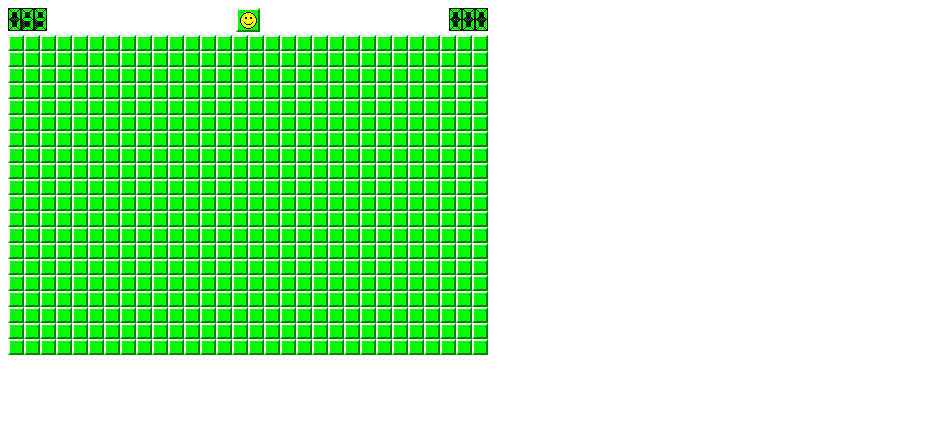
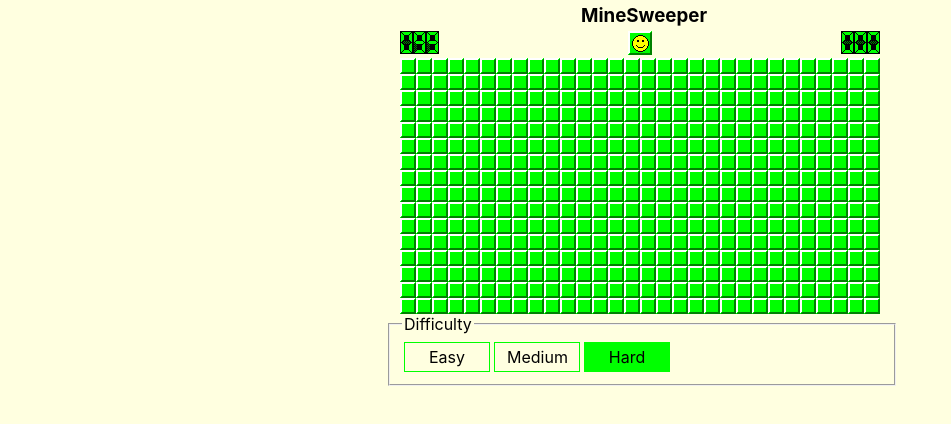
Before and after one commit to koshunyin/minesweeper, a React app: page / in a window 1280 px wide. Shown: the whole page, without its empty margins (0-951 px from the left). Built offline with nearby package versions, Linux system fonts and the light colour scheme.

Commit message:
Added difficulty settings

```diff
--- a/src/component/App.css
+++ b/src/component/App.css
@@ -1,3 +1,21 @@
+#app {
+  position: absolute;
+  left: 50%;
+  transform: translateX(-50%);
+}
+
+.centre {
+  position: relative;
+  left: 50%;
+  transform: translateX(-50%);
+}
+
+h3 {
+  margin: 4px;
+  padding: 0;
+  text-align: center;
+}
+
 #header {
   display: flex;
   align-items: flex-start;
--- a/src/component/App.js
+++ b/src/component/App.js
@@ -2,26 +2,34 @@ import React from 'react';
 import Board from './Board';
 import Counter from './Counter';
 import Button from './Button';
+import RadioGroup from './RadioGroup';
 import './App.css';
 const constants = require('../lib/constants');
 
 export default class App extends React.Component {
   constructor(props) {
     super(props);
-    this.width = 30;
-    this.height = 20;
-    this.bomb_count = 99;
+
+
 
     this.state = {
       restart_count: 0,
       flag_count: 0,
       time: 0,
-      button_status: constants.BUTTON_INIT
+      button_status: constants.BUTTON_INIT,
+      board_width: 30,
+      board_height: 16,
+      bomb_count: 99,
+      difficulty: constants.DIFFICULTY_HARD
     };
   }
 
   handleSmileyClick = () => {
-    // Force restart on Board
+    this.restartGame();
+  }
+
+  restartGame = () => {
+    // Force a restart
     this.setState({
       restart_count: this.state.restart_count + 1,
       flag_count: 0,
@@ -57,14 +65,41 @@ export default class App extends React.Component {
     this.setState({ flag_count: this.state.flag_count + (flagged ? 1 : -1) });
   }
 
+  handleRadioClick = (difficulty) => {
+    let width, height, bombs;
+    switch (difficulty) {
+      case constants.DIFFICULTY_EASY:
+        width = 9; height = 9; bombs = 10;
+        break;
+      case constants.DIFFICULTY_MEDIUM:
+        width = 16; height = 16; bombs = 40;
+        break;
+      case constants.DIFFICULTY_HARD:
+        width = 30; height = 16; bombs = 99;
+        break;
+      default: // Do Nothing
+    }
+
+    this.setState({
+      board_width: width,
+      board_height: height,
+      bomb_count: bombs,
+      difficulty: difficulty
+    });
+
+    this.restartGame();
+  }
+
   render() {
     return (
-      <div class='noselect'
-        style={{ width: this.width * constants.TILE_HEIGHT, height: this.height * constants.TILE_HEIGHT }}
-        onContextMenu={(e) => {e.preventDefault()}}
+      <div id='app' className='noselect'>
+        <div className='centre'
+          style={{ width: this.state.board_width * constants.TILE_HEIGHT, height: this.state.board_height * constants.TILE_HEIGHT }}
+          onContextMenu={(e) => { e.preventDefault() }}
         >
+          <h3 className='centre'>MineSweeper</h3>
           <div id='header'>
-          <Counter value={this.bomb_count - this.state.flag_count} />
+            <Counter value={this.state.bomb_count - this.state.flag_count} />
             <Button
               notifyClick={this.handleSmileyClick}
               status={this.state.button_status}
@@ -74,14 +109,19 @@ export default class App extends React.Component {
 
           <Board
             key={this.state.restart_count} // Note: change in key will force restasrt
-          board_width={this.width}
-          board_height={this.height}
-          bomb_count={this.bomb_count}
+            board_width={this.state.board_width}
+            board_height={this.state.board_height}
+            bomb_count={this.state.bomb_count}
             notifyFlagChange={this.handleFlagChange}
             notifyGameStatus={this.handleGameStatus}
             notifyTilePeek={this.handleTilePeek}
           />
         </div>
+        <RadioGroup
+          difficulty={this.difficulty}
+          notifyClick={this.handleRadioClick}
+        ></RadioGroup>
+      </div>
     );
   }
 }
--- a/src/component/Button.js
+++ b/src/component/Button.js
@@ -37,7 +37,7 @@ export default class Button extends React.Component {
 
         return (
             <div
-                className='comp-button centre'
+                className='comp-button'
                 style={{ backgroundPosition: '-29px -' + (offset * constants.BUTTON_HEIGHT) + 'px' }}
                 onMouseDown={(e) => this.handleMouseEvent(e, constants.MOUSE_DOWN)}
                 onMouseUp={(e) => this.handleMouseEvent(e, constants.MOUSE_UP)}
--- /dev/null
+++ b/src/component/RadioGroup.css
@@ -0,0 +1,22 @@
+.radio-group{
+  display: block;
+  width: 100%;
+}
+
+.radio-group input[type="radio"] {
+  display: none;
+}
+
+.radio-group label {
+  display: inline-block;
+  padding: 4px 12px;
+  cursor: pointer;
+  width: 60px;
+  text-align: center;
+  border: 1px solid hsl(120, 100%, 50%);
+  margin: 2px;
+}
+
+.radio-group input[type="radio"]:checked + label {
+  background-color: hsl(120, 100%, 50%);
+}
--- /dev/null
+++ b/src/component/RadioGroup.js
@@ -0,0 +1,59 @@
+import React from "react";
+import './RadioGroup.css';
+const constants = require('../lib/constants');
+
+export default class RadioGroup extends React.Component {
+    constructor(props) {
+        super(props);
+
+        this.state = {
+            selectedOption: constants.DIFFICULTY_HARD
+        };
+    }
+
+    handleClick = (val) => {
+        this.props.notifyClick(val);
+        this.setState({
+            selectedOption: val
+        })
+    }
+
+    handleOptionChange = (e) => {
+        this.setState({
+            selectedOption: e.target.value
+        });
+    };
+
+    render() {
+        let arr = [];
+        let difficulty = ['Easy', 'Medium', 'Hard'];
+        for (let i = 0, n = difficulty.length; i < n; i++) {
+            arr.push(
+                <span key={'span' + i}>
+                    <input
+                        key={i}
+                        id={'radio' + i}
+                        type='radio'
+                        name='radios_difficulty'
+                        value={i}
+                        checked={i === this.state.selectedOption}
+                        readOnly
+                    ></input>
+                    <label
+                        key={'label' + i}
+                        htmlFor={'radio' + i}
+                        onClick={() => { this.handleClick(i) }}
+                    >{difficulty[i]}</label>
+                </span>
+            );
+        }
+
+
+        return (
+            <fieldset className='radio-group centre'>
+                <legend>Difficulty</legend>
+                {arr}
+            </fieldset>
+        );
+    }
+}
--- a/src/index.css
+++ b/src/index.css
@@ -1,3 +1,13 @@
+body {
+  margin: 0;
+  font-family: -apple-system, BlinkMacSystemFont, "Segoe UI", "Roboto", "Oxygen",
+    "Ubuntu", "Cantarell", "Fira Sans", "Droid Sans", "Helvetica Neue",
+    sans-serif;
+  -webkit-font-smoothing: antialiased;
+  -moz-osx-font-smoothing: grayscale;
+  background-color: lightyellow;
+}
+
 .noselect {
   -webkit-touch-callout: none; /* iOS Safari */
   -webkit-user-select: none; /* Safari */
--- a/src/index.js
+++ b/src/index.js
@@ -10,4 +10,4 @@ ReactDOM.render(
 );
 
 // https://create-react-app.dev/docs/making-a-progressive-web-app/
-serviceWorker.unregister();
+serviceWorker.register();
--- a/src/lib/constants.js
+++ b/src/lib/constants.js
@@ -25,4 +25,8 @@ module.exports = Object.freeze({
     GAME_STATUS_WIN: 3,
     GAME_STATUS_LOSE: 4,
     DIGIT_HEIGHT: 23,
+    DIFFICULTY_EASY: 0,
+    DIFFICULTY_MEDIUM: 1,
+    DIFFICULTY_HARD: 2,
+    DIFFICULTY_CUSTOM: 3,
 });
```
Lines whose indentation alone changed are shown as unchanged.
